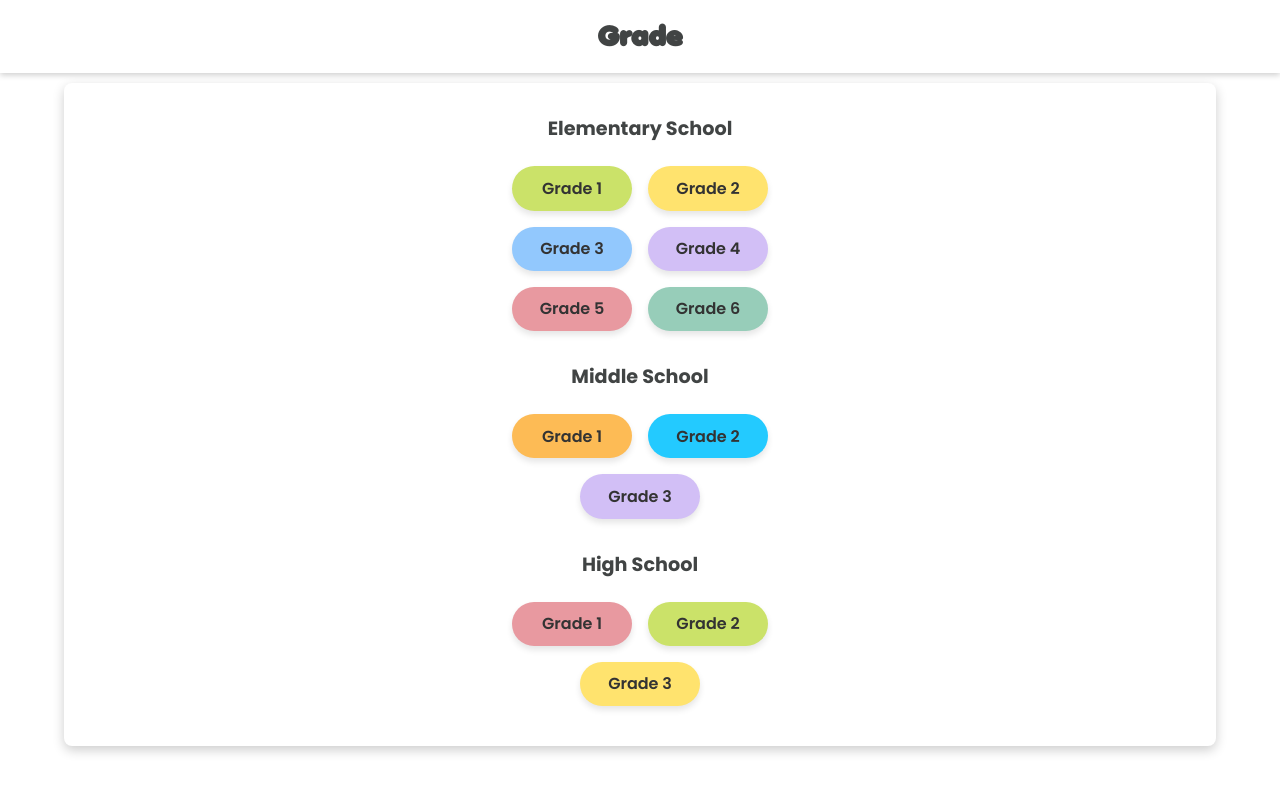
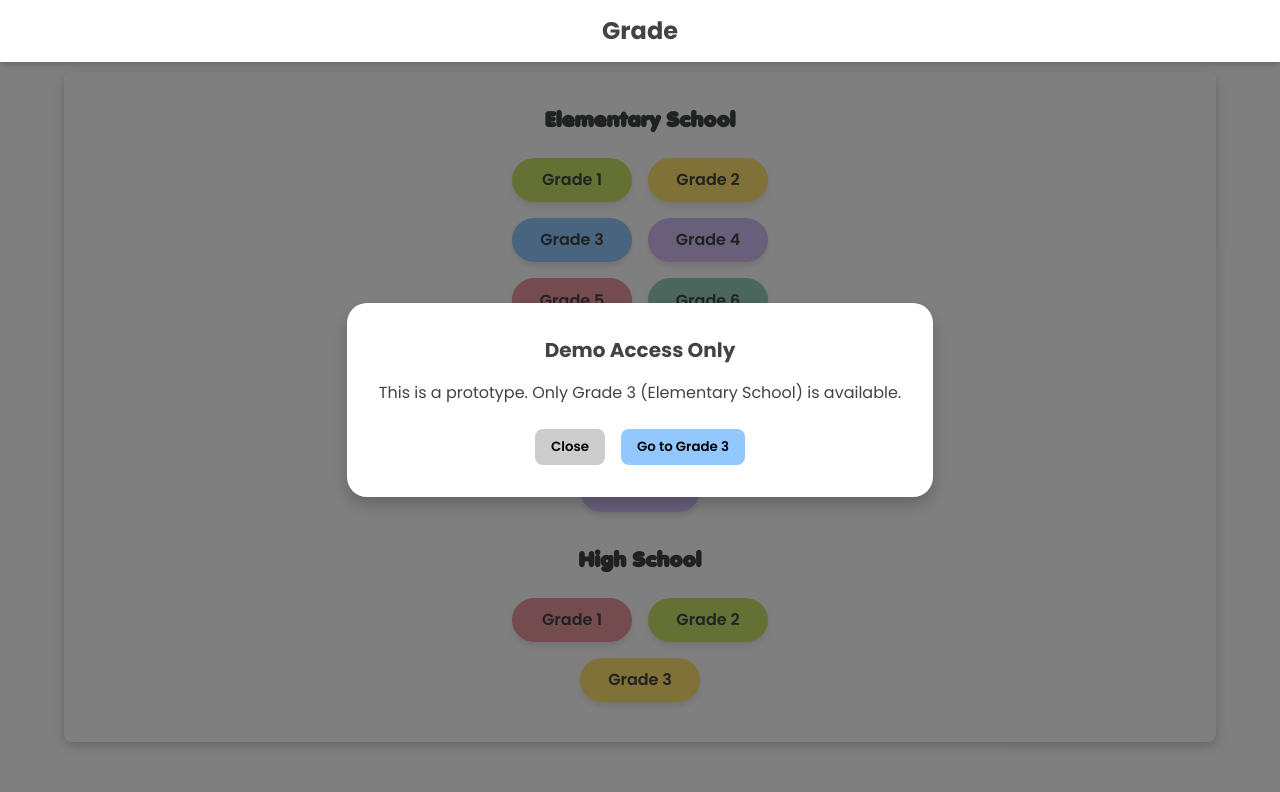
Before and after one commit to LitoKarageorgou/bright-app, a React (Vite) app: page /grade in a window 1280 px wide. Both pictures are taken after a click on the button "Grade 4". Shown: the top 792 px of the page. Built offline with nearby package versions, Linux system fonts and the light colour scheme.

Commit message:
feat: add modal to guide users to available content

```diff
--- a/src/components/Card.module.css
+++ b/src/components/Card.module.css
@@ -1,8 +1,7 @@
 .card {
-  background-color: white;
   padding: 0 1.5rem 1.5rem;
-  border-radius: 8px;
-  box-shadow: 0 4px 12px rgba(0, 0, 0, 0.2);
+  border-radius: var(--radius-main);
+  box-shadow: var(--shadow-main);
   min-width: 90%;
-  margin: 5.2rem auto 0;
+  margin: 4.5rem auto 0.05rem;
 }
--- a/src/components/GradeSelectionScreen.jsx
+++ b/src/components/GradeSelectionScreen.jsx
@@ -1,44 +1,129 @@
-import styles from './GradeSelectionScreen.module.css';
+import { useState } from "react";
+import { useNavigate } from "react-router-dom";
+import styles from "./GradeSelectionScreen.module.css";
 import ScreenHeader from "../components/ScreenHeader";
-import Card from './Card';
+import Card from "./Card";
+import Modal from "../components/Modal";
 
 const GradeSelectionScreen = () => {
+  const [isModalOpen, setIsModalOpen] = useState(false);
+  const navigate = useNavigate();
+
+  const handleUnavailableGrade = () => {
+    setIsModalOpen(true);
+  };
+
+  const handleGoToGrade3 = () => {
+    setIsModalOpen(false);
+    navigate("/grade3");
+  };
+
   return (
     <div className={styles.container}>
       <ScreenHeader title="Grade" />
       <Card>
         <h3 className={styles.sectionTitle}>Elementary School</h3>
         <div className={styles.buttonRow}>
-        <button className={`${styles.gradeButton} ${styles.green}`}>Grade 1</button>
-        <button className={`${styles.gradeButton} ${styles.yellow}`}>Grade 2</button>
+          <button
+            className={`${styles.gradeButton} ${styles.green}`}
+            onClick={handleUnavailableGrade}
+          >
+            Grade 1
+          </button>
+          <button
+            className={`${styles.gradeButton} ${styles.yellow}`}
+            onClick={handleUnavailableGrade}
+          >
+            Grade 2
+          </button>
         </div>
         <div className={styles.buttonRow}>
-        <button className={`${styles.gradeButton} ${styles.blue}`}>Grade 3</button>
-        <button className={`${styles.gradeButton} ${styles.purple}`}>Grade 4</button>
+          <button
+            className={`${styles.gradeButton} ${styles.blue}`}
+            onClick={handleGoToGrade3}
+          >
+            Grade 3
+          </button>
+          <button
+            className={`${styles.gradeButton} ${styles.purple}`}
+            onClick={handleUnavailableGrade}
+          >
+            Grade 4
+          </button>
         </div>
         <div className={styles.buttonRow}>
-        <button className={`${styles.gradeButton} ${styles.pink}`}>Grade 5</button>
-        <button className={`${styles.gradeButton} ${styles.mint}`}>Grade 6</button>
+          <button
+            className={`${styles.gradeButton} ${styles.pink}`}
+            onClick={handleUnavailableGrade}
+          >
+            Grade 5
+          </button>
+          <button
+            className={`${styles.gradeButton} ${styles.mint}`}
+            onClick={handleUnavailableGrade}
+          >
+            Grade 6
+          </button>
         </div>
 
         <h3 className={styles.sectionTitle}>Middle School</h3>
         <div className={styles.buttonRow}>
-        <button className={`${styles.gradeButton} ${styles.orange}`}>Grade 1</button>
-        <button className={`${styles.gradeButton} ${styles.cyan}`}>Grade 2</button>
+          <button
+            className={`${styles.gradeButton} ${styles.orange}`}
+            onClick={handleUnavailableGrade}
+          >
+            Grade 1
+          </button>
+          <button
+            className={`${styles.gradeButton} ${styles.cyan}`}
+            onClick={handleUnavailableGrade}
+          >
+            Grade 2
+          </button>
         </div>
         <div className={styles.buttonRow}>
-        <button className={`${styles.gradeButton} ${styles.purple}`}>Grade 3</button>
+          <button
+            className={`${styles.gradeButton} ${styles.purple}`}
+            onClick={handleUnavailableGrade}
+          >
+            Grade 3
+          </button>
         </div>
 
         <h3 className={styles.sectionTitle}>High School</h3>
         <div className={styles.buttonRow}>
-        <button className={`${styles.gradeButton} ${styles.pink}`}>Grade 1</button>
-        <button className={`${styles.gradeButton} ${styles.green}`}>Grade 2</button>
+          <button
+            className={`${styles.gradeButton} ${styles.pink}`}
+            onClick={handleUnavailableGrade}
+          >
+            Grade 1
+          </button>
+          <button
+            className={`${styles.gradeButton} ${styles.green}`}
+            onClick={handleUnavailableGrade}
+          >
+            Grade 2
+          </button>
         </div>
         <div className={styles.buttonRow}>
-        <button className={`${styles.gradeButton} ${styles.yellow}`}>Grade 3</button>
+          <button
+            className={`${styles.gradeButton} ${styles.yellow}`}
+            onClick={handleUnavailableGrade}
+          >
+            Grade 3
+          </button>
         </div>
       </Card>
+
+      {/* Modal shown on unsupported grade click */}
+      <Modal
+        isOpen={isModalOpen}
+        onClose={() => setIsModalOpen(false)}
+        title="Demo Access Only"
+        message="This is a prototype. Only Grade 3 (Elementary School) is available."
+        actionLabel="Go to Grade 3"
+        onAction={handleGoToGrade3}
+      />
     </div>
   );
 };
--- a/src/components/GradeSelectionScreen.module.css
+++ b/src/components/GradeSelectionScreen.module.css
@@ -8,8 +8,8 @@
 }
 
 .sectionTitle {
-  font-family: var(--font-secondary);
-  font-size: 1.2rem;
+  font-family: var(--font-primary);
+  font-size: 1.3rem;
   margin: 2rem 0 1.4rem;
   color: var(--color-primary-text);
   text-align: center;
@@ -25,11 +25,10 @@
 
 .gradeButton {
   padding: 0.6rem 1.2rem;
-  border: none;
   border-radius: 1.5rem;
   font-size: 1rem;
   font-weight: 600;
-  color: #333;
+  color: var(--font-primary);
   box-shadow: 0 4px 6px rgba(0, 0, 0, 0.1);
   cursor: pointer;
   min-width: 120px;
--- /dev/null
+++ b/src/components/Modal.jsx
@@ -0,0 +1,24 @@
+import styles from "./Modal.module.css";
+
+const Modal = ({ isOpen, onClose, title, message, actionLabel, onAction }) => {
+  if (!isOpen) return null;
+
+  return (
+    <div className={styles.backdrop}>
+      <div className={styles.modal}>
+        <h2 className={styles.title}>{title}</h2>
+        <p className={styles.message}>{message}</p>
+        <div className={styles.buttons}>
+          <button onClick={onClose} className={styles.button}>Close</button>
+          {onAction && (
+            <button onClick={onAction} className={styles.primaryButton}>
+              {actionLabel}
+            </button>
+          )}
+        </div>
+      </div>
+    </div>
+  );
+};
+
+export default Modal;
--- /dev/null
+++ b/src/components/Modal.module.css
@@ -0,0 +1,50 @@
+.backdrop {
+  position: fixed;
+  top: 0;
+  left: 0;
+  width: 100%;
+  height: 100%;
+  background-color: rgba(0, 0, 0, 0.5);
+  display: flex;
+  justify-content: center;
+  align-items: center;
+  z-index: 999;
+}
+
+.modal {
+  background-color: white;
+  padding: 2rem;
+  border-radius: 1.25rem;
+  box-shadow: var(--shadow, 0 8px 16px rgba(0, 0, 0, 0.2));
+  max-width: 90%;
+  text-align: center;
+}
+
+.title {
+  font-size: 1.25rem;
+  font-weight: bold;
+  margin-bottom: 1rem;
+}
+
+.message {
+  margin-bottom: 1.5rem;
+}
+
+.buttons {
+  display: flex;
+  gap: 1rem;
+  justify-content: center;
+  flex-wrap: wrap;
+}
+
+.button {
+  padding: 0.5rem 1rem;
+  background-color: #ccc;
+  font-weight: 600;
+}
+
+.primaryButton {
+  padding: 0.5rem 1rem;
+  background-color: var(--color-accent-blue);
+  font-weight: 600;
+}
--- a/src/components/ScreenHeader.module.css
+++ b/src/components/ScreenHeader.module.css
@@ -6,14 +6,12 @@
   background-color: white;
   box-shadow: 0 2px 6px rgba(0, 0, 0, 0.2);
   z-index: 1000;
-  padding: 1rem 0;
+  padding: 0.8rem 0;
   text-align: center;
 }
 
 .pageHeader h2 {
-  font-family: var(--font-primary);
-  font-size: 1.7rem;
-  /* font-weight: 600; */
+  font-family: var(--font-secondary);
   margin: 0;
   color: var(--color-primary-text);
 }
--- a/src/index.css
+++ b/src/index.css
@@ -26,6 +26,8 @@
   --color-accent-red: #f47c7c;
   --font-primary: "Volkswagen-Heavy";
   --font-secondary: "Poppins";
+  --radius-main: 8px;
+  --shadow-main: 0 4px 12px rgba(0, 0, 0, 0.2);
 }
 
 html {
@@ -53,7 +55,7 @@ button {
 button,
 input,
 textarea {
-  border-radius: 8px;
+  border-radius: var(--radius-main);
 }
 
 img.icon,
```
Lines whose indentation alone changed are shown as unchanged.
